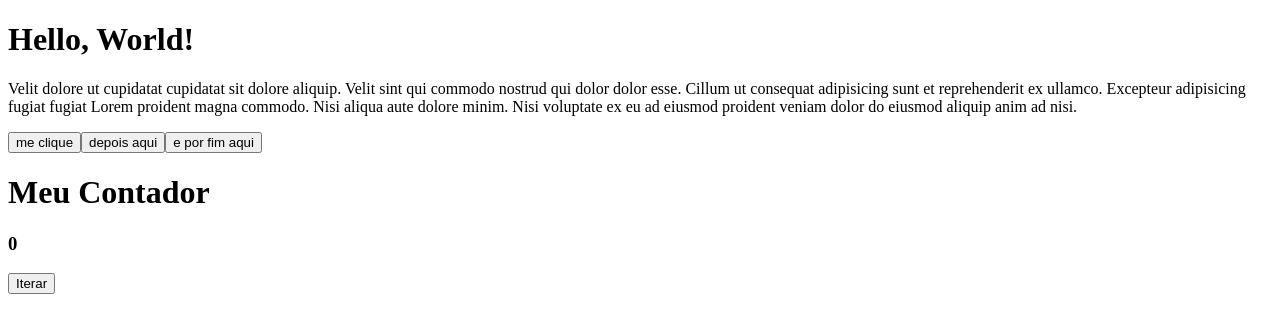
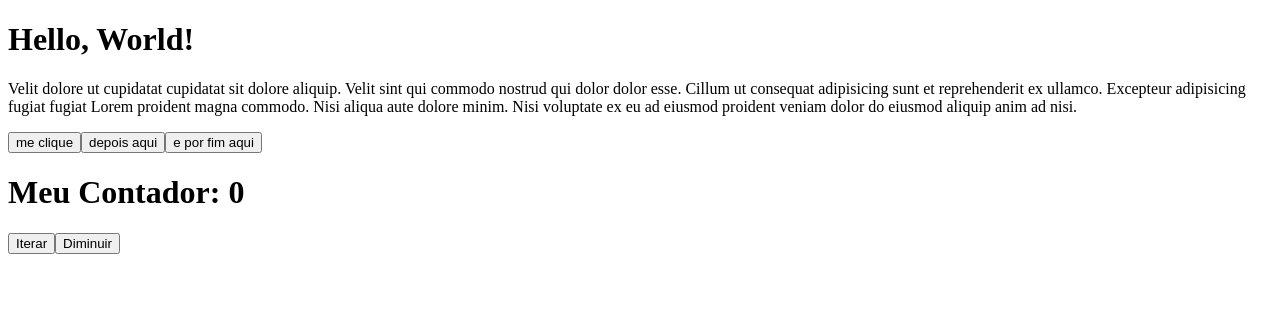
Before and after one commit to victoriaktsuha/santander-coders-2023, a React (Vite) app in the folder project/React/meu-projeto-react/: page / in a window 1280 px wide. Shown: the top 332 px of the page. Built offline with nearby package versions, Linux system fonts and the light colour scheme.

Commit message:
Modulo 5 - Aula 5
05. Renderização condicional

```diff
--- a/project/React/meu-projeto-react/src/components/MeuContador.jsx
+++ b/project/React/meu-projeto-react/src/components/MeuContador.jsx
@@ -3,18 +3,32 @@ import { useState } from "react"; /*Estado*/
 export default function MeuContador() {
   console.log("Renderizando meu contador");
   const [contador, setContador] = useState(0); /*Estado*/
-  /* 'contador' = variavel; 'setContador' = função de 'iteração' - que começa em zero (useState(0)) - useStates é utilizado para que o componente inteiro seja atualizado, especificamente {contador}, quando o EVENTO onClick={iterar} é acionado*/
+  /* 'contador' = variavel de estado; 'setContador' = função de 'iteração' - que começa em zero (useState(0)) - useStates é utilizado para que o componente inteiro seja atualizado, especificamente {contador}, quando o EVENTO onClick={iterar} é acionado*/
 
   function iterar() {
     setContador(contador + 1);
     /* funciona como 'contador++' */
   }
+  function remover() {
+    setContador(contador - 1);
+    /* funciona como 'contador++' */
+  }
+  if (contador > 5) {
+    return (
+      <div>
+        <h1>Valor muito alto!</h1>
+        <button onClick={remover}>Diminuir</button>
+      </div>
+    );
+  }
 
   return (
     <div>
-      <h1>Meu Contador</h1>
-      <h3>{contador}</h3>
+      <h1>Meu Contador: {contador}</h1>
+      {/* {contador > 9 ? <h1>Valor muito grande</h1> : null} */}
       <button onClick={iterar}>Iterar</button>
+      <button onClick={remover}>Diminuir</button>
     </div>
   );
 }
+// {contador > 9 ? <h1>Valor muito grande</h1> : null} => renderização condicional (operador ternário)
```
